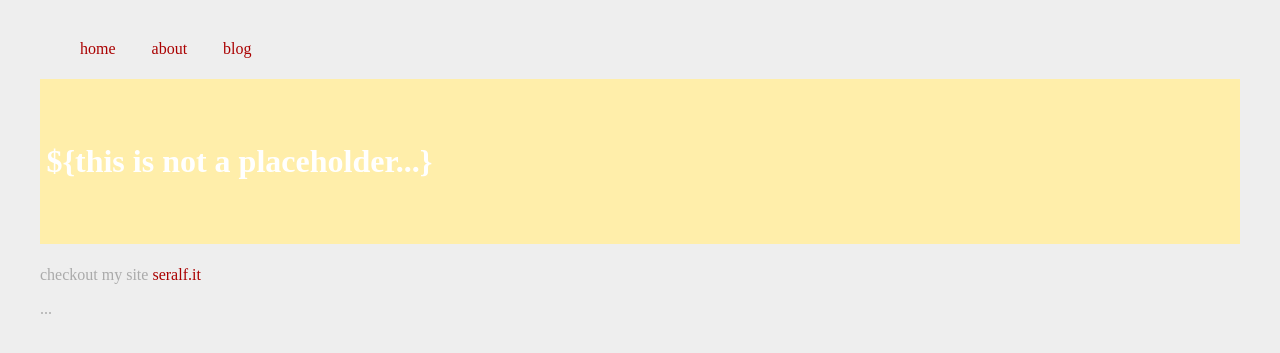
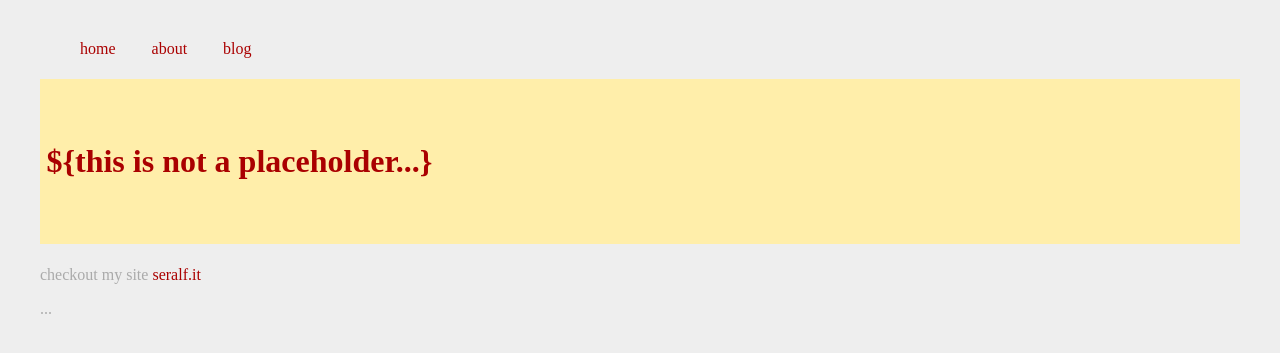
Before and after one commit to seralf/seralf.github.io, a Jekyll site: the page built from index.html, in a window 1280 px wide. Shown: the top 353 px of the page. Built offline with Jekyll 4.4.1, drawn with Linux system fonts in a browser that asks for light colours; some web fonts are replaced.

Commit message:
Update default.html

```diff
--- a/_layouts/default.html
+++ b/_layouts/default.html
@@ -12,7 +12,7 @@
 				}
 				h1,h2,h3 {
 					background: #FEA;
-					color: #FFF;
+					color: #A00;
 					padding: 2em 0.2em;
 				}
 				a {
```
